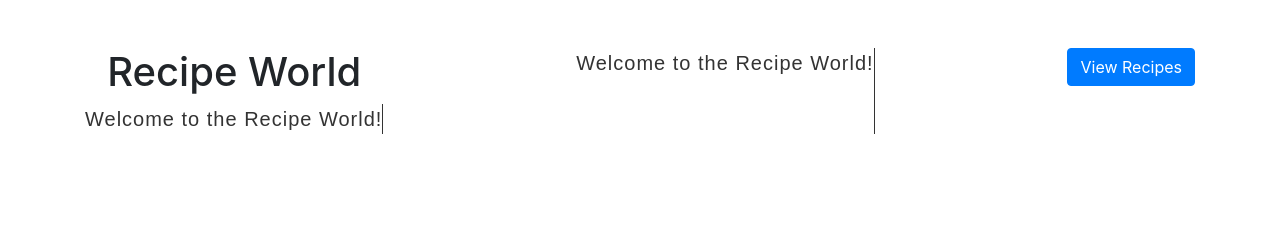
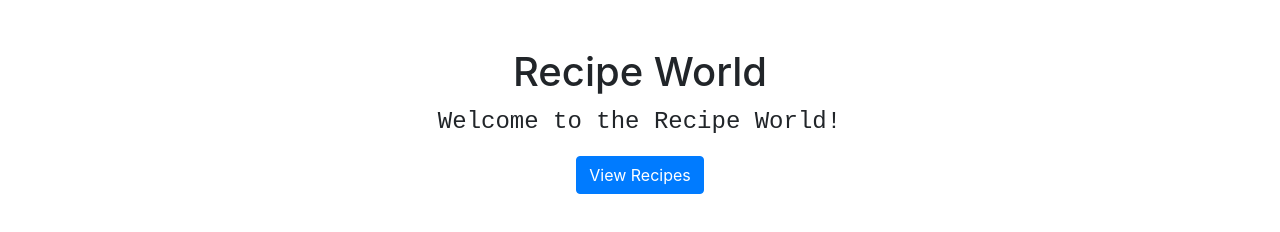
Before and after one commit to KIPEK-ui/recipemanagerapp, a website: page index.html in a window 1280 px wide. Drawn offline with nearby package versions, Linux system fonts and the light colour scheme.

Commit message:
Update index.html

```diff
--- a/index.html
+++ b/index.html
@@ -14,20 +14,17 @@
         .typewriter {
             display: flex;
             justify-content: center;
+            flex-direction: column;
         }
 
         .typewriter p {
-            font-family: 'Raleway', sans-serif;
-            font-size: 20px;
-            font-weight: 400;
-            letter-spacing: 1px;
-            color: #333;
-            margin-inline: auto;
+            font-family: monospace;
+            font-size: 1.5rem;
+            /*margin-inline: auto;*/
             overflow: hidden;
             white-space: nowrap;
             border-right: 1px solid;
-            text-align: center;
-            animation: typewriter 4s steps(40, end), blink-caret 0.5s step-end infinite;
+            animation: typing 3s steps(22, end), blink-caret 0.5s step-end infinite;
         }
 
         @keyframes typing {
@@ -40,8 +37,11 @@
         }
 
         @keyframes blink-caret {
-            50% {
+            from {
                 border-color: transparent;
+            }
+            to {
+                border-color: #333;
             }
         }
     </style>
@@ -50,10 +50,7 @@
 <body>
     <section>
         <div class="container mt-5 typewriter">
-            <div>
-                <h1 class="text-center">Recipe World</h1>
-                <p class="text-center ">Welcome to the Recipe World!</p>
-            </div>
+            <h1 class="text-center">Recipe World</h1>
             <p class="text-center ">Welcome to the Recipe World!</p>
             <div class="text-center">
                 <button class="btn btn-primary" id="viewRecipesBtn">View Recipes</button>
```
